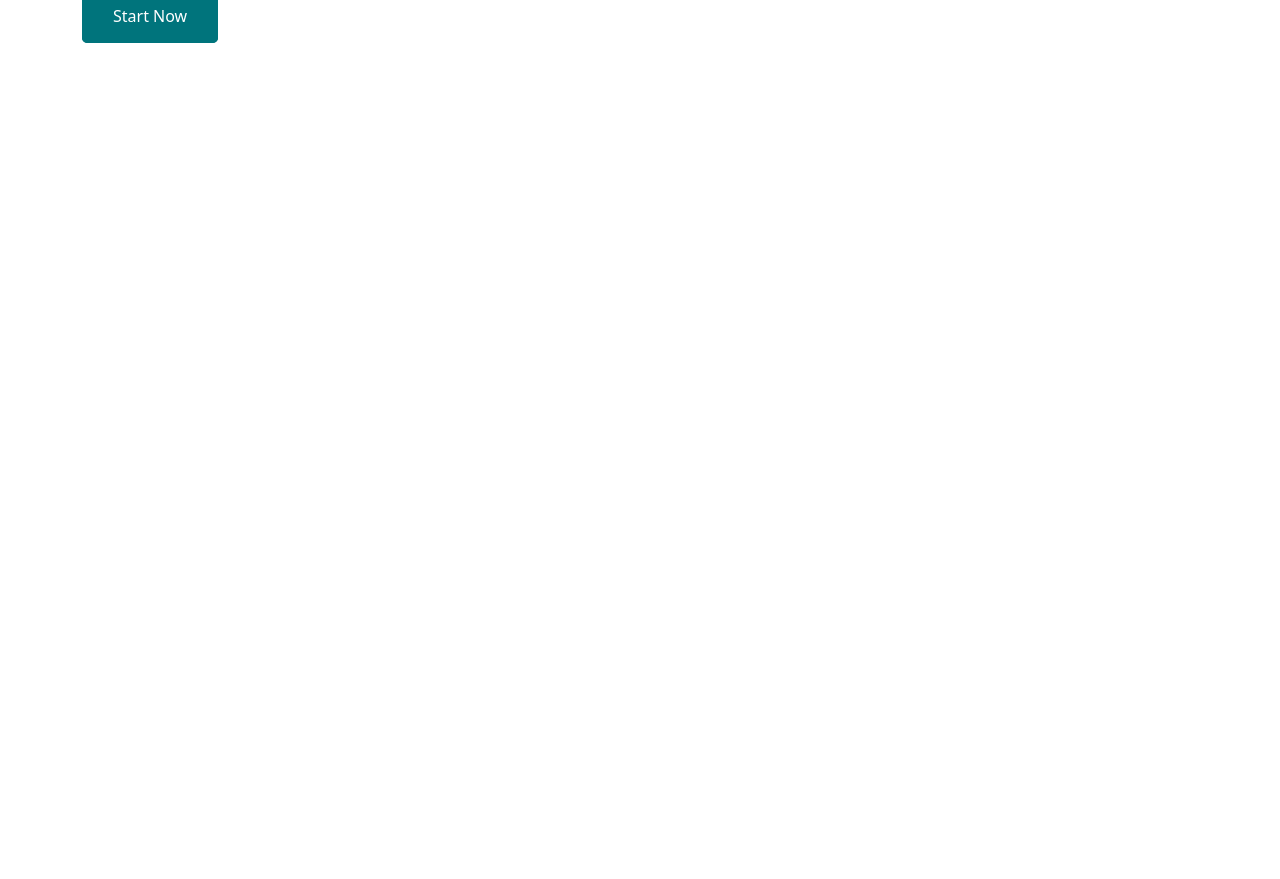
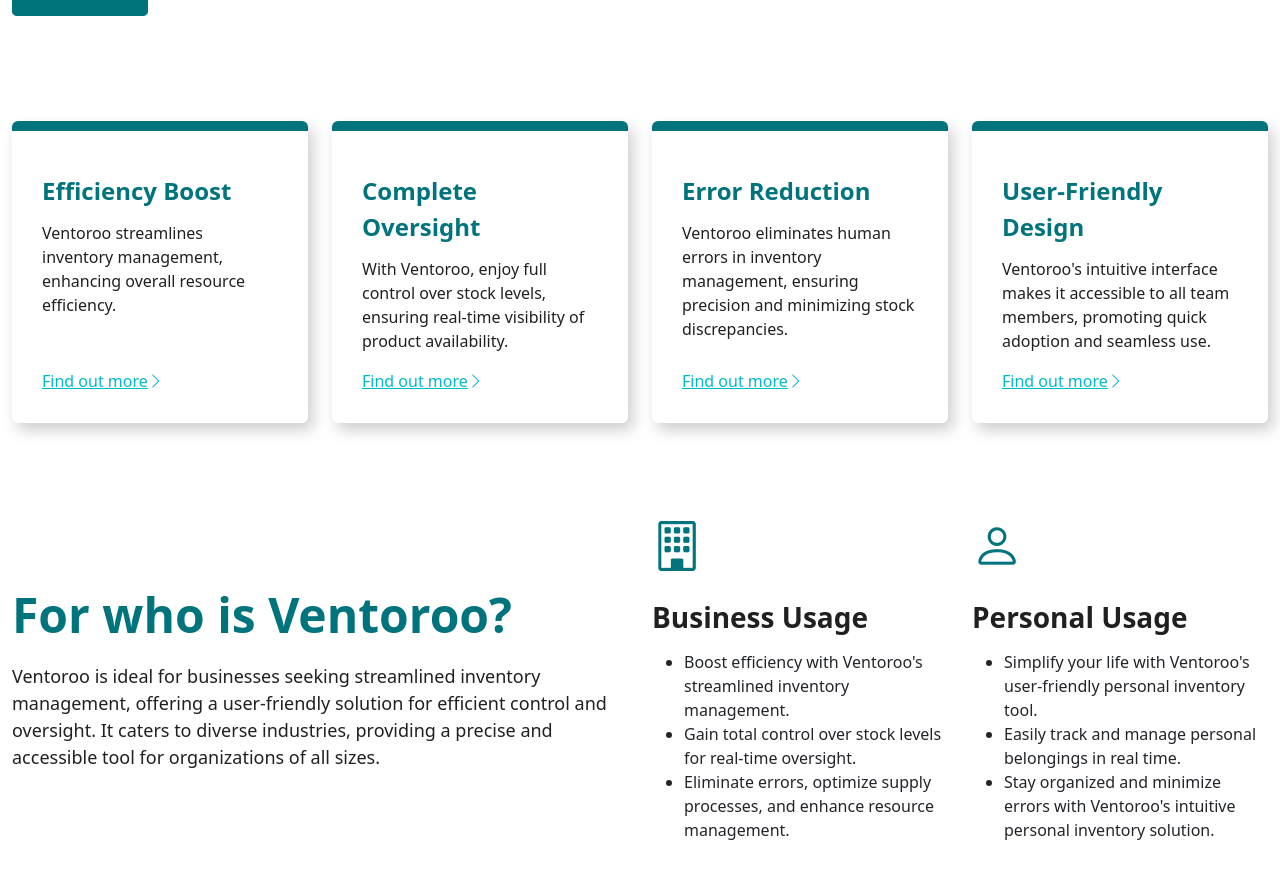
Before and after one commit to armeanaalexandru/inventory-managemant-system, a React (Vite) app: page / in a window 1280 px wide. Shown: the part 485-1364 px from the top of the page. Before the commit the page ends 800 px from the top, so only its background shows below. Built offline with nearby package versions, Linux system fonts and the light colour scheme.

Commit message:
wip: add item

```diff
--- a/db.json
+++ b/db.json
@@ -12,62 +12,99 @@
     {
       "id": 1,
       "name": "Laptop",
+      "description": "test description",
       "quantity": 20,
       "addedDate": "15-01-2023"
     },
     {
       "id": 2,
       "name": "Desk Chair",
+      "description": "test description",
       "quantity": 30,
       "addedDate": "02-02-2023"
     },
     {
       "id": 3,
       "name": "Conference Table",
+      "description": "test description",
       "quantity": 5,
       "addedDate": "10-03-2023"
     },
     {
       "id": 4,
       "name": "Printer",
+      "description": "test description",
       "quantity": 10,
       "addedDate": "05-04-2023"
     },
     {
       "id": 5,
       "name": "Whiteboard",
+      "description": "test description",
       "quantity": 15,
       "addedDate": "20-05-2023"
     },
     {
       "id": 6,
       "name": "Office Plants",
+      "description": "test description",
       "quantity": 8,
       "addedDate": "08-06-2023"
     },
     {
       "id": 7,
       "name": "File Cabinets",
+      "description": "test description",
       "quantity": 12,
       "addedDate": "15-07-2023"
     },
     {
       "id": 8,
       "name": "Desk Lamps",
+      "description": "test description",
       "quantity": 25,
       "addedDate": "22-08-2023"
     },
     {
       "id": 9,
       "name": "Keyboard and Mouse Set",
+      "description": "test description",
       "quantity": 40,
       "addedDate": "18-09-2023"
     },
     {
       "id": 10,
       "name": "Telephone System",
+      "description": "test description",
       "quantity": 5,
       "addedDate": "12-10-2023"
+    },
+    {
+      "name": "test",
+      "description": "test description 2",
+      "quantity": "5",
+      "addedDate": "12-12-2023",
+      "id": 11
+    },
+    {
+      "name": "tester",
+      "description": "1233",
+      "quantity": "1",
+      "id": 12
+    },
+    {
+      "name": "Quality Stuff",
+      "description": "The most ambitious stuff",
+      "quantity": "2",
+      "addedDate": "2023-12-16",
+      "id": 13
+    },
+    {
+      "name": "dadsad",
+      "description": "rqwrqwr",
+      "quantity": "2",
+      "addedDate": "2023-12-09",
+      "id": 14
     }
   ]
 }
--- a/index.html
+++ b/index.html
@@ -4,7 +4,7 @@
     <meta charset="UTF-8" />
     <link rel="icon" type="image/svg+xml" href="/vite.svg" />
     <meta name="viewport" content="width=device-width, initial-scale=1.0" />
-    <title>Ventoroo - Prietenul inventarului tău</title>
+    <title>Ventoroo - Your inventory's friend</title>
   </head>
   <body>
     <div id="root"></div>
--- a/src/components/App.css
+++ b/src/components/App.css
@@ -16,9 +16,13 @@
   height: auto;
 }
 
+.container {
+  max-width: 1420px !important;
+}
+
 .introSection {
   margin-top: 120px;
-  margin-bottom: 70px;
+  margin-bottom: 120px;
 }
 
 .section {
@@ -48,10 +52,22 @@
   margin: 12px 0;
 }
 
+.ternaryTitle {
+  color: var(--teal);
+  font-size: 24px;
+  font-weight: 700;
+  margin: 12px 0;
+}
+
 .mainDescription {
   margin-bottom: 30px;
   color: var(--shark);
   font-size: 18px;
+}
+
+.bodyDescription {
+  color: var(--shark);
+  font-size: 16px;
 }
 
 .primaryButton {
@@ -68,9 +84,30 @@
   }
 }
 
+.iconsSize {
+  font-size: 50px;
+  color: var(--teal);
+}
+
+.borderHighlight {
+  border-top: 10px solid var(--teal) !important;
+}
+
 .active {
   color: var(--egg-blue) !important;
 }
 
+.anchor {
+  display: flex;
+  align-items: center;
+  color: var(--egg-blue);
+}
+
 @media only screen and (max-width: 992px) {
+  .mainTitle {
+    color: var(--teal);
+    font-size: 36px;
+    font-weight: 700;
+    margin: 12px 0;
+  }
 }
--- a/src/features/Home/Home.jsx
+++ b/src/features/Home/Home.jsx
@@ -5,6 +5,7 @@
 
 export function Home() {
   return (
+    <>
       <section className="introSection">
         <Container>
           <Row>
@@ -16,9 +17,9 @@
             <Col lg={{ span: 5, order: "first" }}>
               <h1 className="mainTitle">Total control of your inventory</h1>
               <p className="mainDescription">
-              Easy to use and highly intuitive, Ventoroo optimizes the processes
-              of monitoring and managing products in a way that brings
-              efficiency to your daily operations.
+                Easy to use and highly intuitive, Ventoroo optimizes the
+                processes of monitoring and managing products in a way that
+                brings efficiency to your daily operations.
               </p>
 
               <NavLink className="primaryButton" to="/authentication">
@@ -28,5 +29,125 @@
           </Row>
         </Container>
       </section>
+      <section className="section">
+        <Container>
+          <Row>
+            <Col sm={6} xl={3} className="mb-3">
+              <div className="d-flex flex-column justify-content-between h-100 card borderHighlight">
+                <div>
+                  <p className="ternaryTitle">Efficiency Boost</p>
+                  <p className="bodyDescription">
+                    Ventoroo streamlines inventory management, enhancing overall
+                    resource efficiency.
+                  </p>
+                </div>
+                <NavLink className="anchor" to="/authentication">
+                  <span>Find out more</span>{" "}
+                  <i className="bi bi-chevron-right"></i>
+                </NavLink>
+              </div>
+            </Col>
+            <Col sm={6} xl={3} className="mb-3">
+              <div className="d-flex flex-column justify-content-between h-100 card borderHighlight">
+                <div>
+                  <p className="ternaryTitle">Complete Oversight</p>
+                  <p className="bodyDescription">
+                    With Ventoroo, enjoy full control over stock levels,
+                    ensuring real-time visibility of product availability.
+                  </p>
+                </div>
+                <NavLink className="anchor" to="/authentication">
+                  <span>Find out more</span>{" "}
+                  <i className="bi bi-chevron-right"></i>
+                </NavLink>
+              </div>
+            </Col>
+            <Col sm={6} xl={3} className="mb-3">
+              <div className="d-flex flex-column justify-content-between h-100 card borderHighlight">
+                <div>
+                  <p className="ternaryTitle">Error Reduction</p>
+                  <p className="bodyDescription">
+                    Ventoroo eliminates human errors in inventory management,
+                    ensuring precision and minimizing stock discrepancies.
+                  </p>
+                </div>
+                <NavLink className="anchor" to="/authentication">
+                  <span>Find out more</span>{" "}
+                  <i className="bi bi-chevron-right"></i>
+                </NavLink>
+              </div>
+            </Col>
+            <Col sm={6} xl={3} className="mb-3">
+              <div className="d-flex flex-column justify-content-between h-100 card borderHighlight">
+                <div>
+                  <p className="ternaryTitle">User-Friendly Design</p>
+                  <p className="bodyDescription">
+                    Ventoroo's intuitive interface makes it accessible to all
+                    team members, promoting quick adoption and seamless use.
+                  </p>
+                </div>
+                <NavLink className="anchor" to="/authentication">
+                  <span>Find out more</span>{" "}
+                  <i className="bi bi-chevron-right"></i>
+                </NavLink>
+              </div>
+            </Col>
+          </Row>
+        </Container>
+      </section>
+      <section className="section">
+        <Container>
+          <Row>
+            <Col
+              xl={6}
+              className="d-flex flex-column justify-content-center mb-3"
+            >
+              <p className="mainTitle">For who is Ventoroo?</p>
+              <p className="mainDescription">
+                Ventoroo is ideal for businesses seeking streamlined inventory
+                management, offering a user-friendly solution for efficient
+                control and oversight. It caters to diverse industries,
+                providing a precise and accessible tool for organizations of all
+                sizes.
+              </p>
+            </Col>
+            <Col sm={6} xl={3} className="mb-3">
+              <i className="bi bi-building iconsSize"></i>
+              <p className="secondaryTitle">Business Usage</p>
+              <ul>
+                <li>
+                  Boost efficiency with Ventoroo's streamlined inventory
+                  management.
+                </li>
+                <li>
+                  Gain total control over stock levels for real-time oversight.
+                </li>
+                <li>
+                  Eliminate errors, optimize supply processes, and enhance
+                  resource management.
+                </li>
+              </ul>
+            </Col>
+            <Col sm={6} xl={3} className="mb-3">
+              <i className="bi bi-person iconsSize"></i>
+              <p className="secondaryTitle">Personal Usage</p>
+              <ul>
+                <li>
+                  Simplify your life with Ventoroo's user-friendly personal
+                  inventory tool.
+                </li>
+                <li>
+                  Easily track and manage personal belongings in real time.
+                </li>
+                <li>
+                  Stay organized and minimize errors with Ventoroo's intuitive
+                  personal inventory solution.
+                </li>
+              </ul>
+            </Col>
+          </Row>
+        </Container>
+      </section>
+    </>
   );
 }
```
Also changed, not shown: src/features/InventoryList/InventoryList.jsx (+80 -23 lines). Lines whose indentation alone changed are shown as unchanged.
